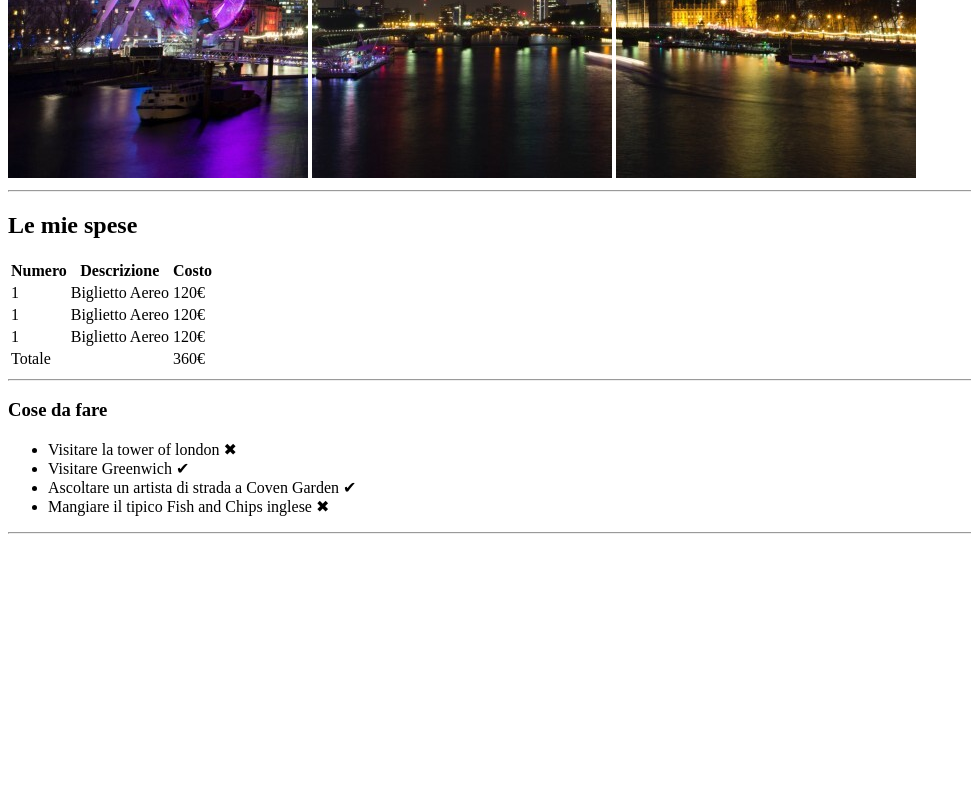
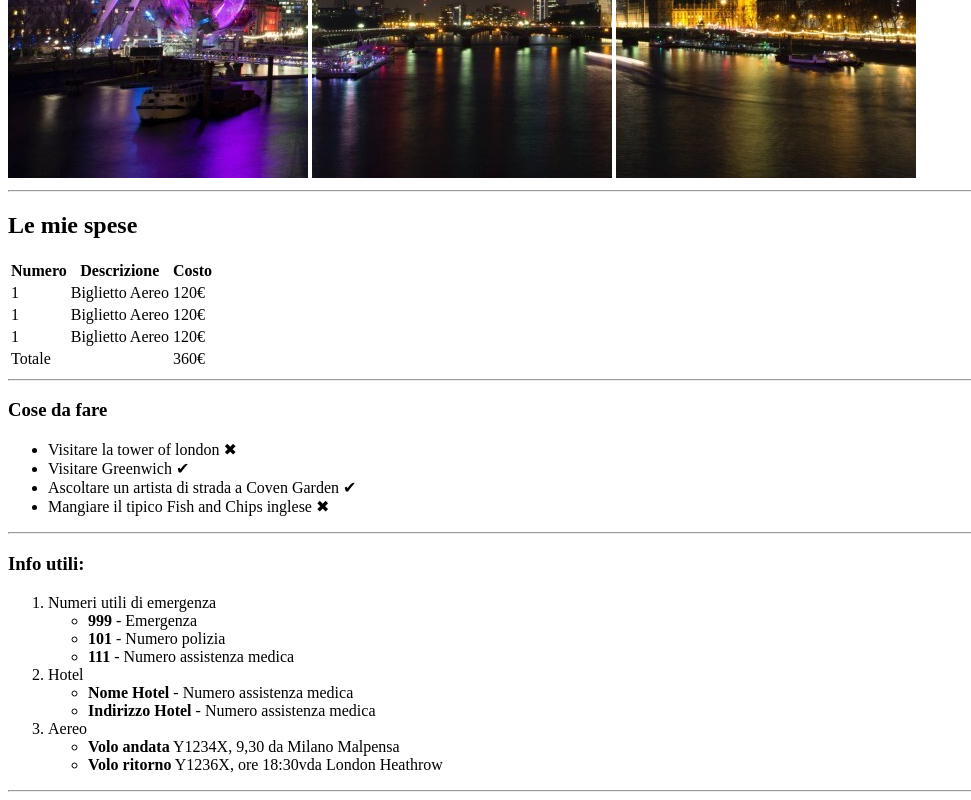
Before and after one commit to diego-cavenati/html-london-trip, a plain HTML site: page index.html in a window 1280 px wide. Shown: the part 502-1302 px from the top of the page, without its empty margins (0-971 px from the left). Before the commit the page ends 1044 px from the top, so only its background shows below. Drawn offline with Linux system fonts and the light colour scheme.

Commit message:
Useful info - london trip

```diff
--- a/index.html
+++ b/index.html
@@ -77,5 +77,37 @@
         <hr>
     </div>
 
+    <!-- Useful info -->
+    <div>
+        <h3>Info utili:</h3>
+
+        <ol>
+            <li>
+                Numeri utili di emergenza
+                <ul>
+                    <li><strong>999</strong> - Emergenza</li>
+                    <li><strong>101</strong> - Numero polizia</li>
+                    <li><strong>111</strong> - Numero assistenza medica</li>
+                </ul>
+            </li>
+            <li>
+                Hotel
+                <ul>
+                    <li><strong>Nome Hotel</strong> - Numero assistenza medica</li>
+                    <li><strong>Indirizzo Hotel</strong> - Numero assistenza medica</li>
+                </ul>
+            </li>
+            <li>
+                Aereo
+                <ul>
+                    <li><strong>Volo andata</strong> Y1234X, 9,30 da Milano Malpensa</li>
+                    <li><strong>Volo ritorno</strong> Y1236X, ore 18:30vda London Heathrow</li>
+                </ul>
+            </li>
+        </ol>
+
+        <hr>
+    </div>
+
 </body>
 </html>
```
